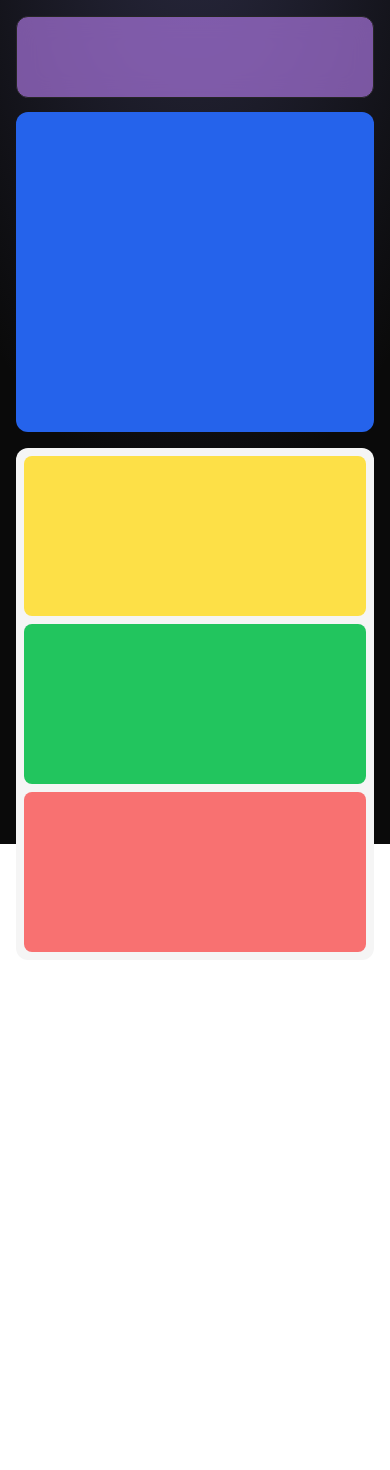
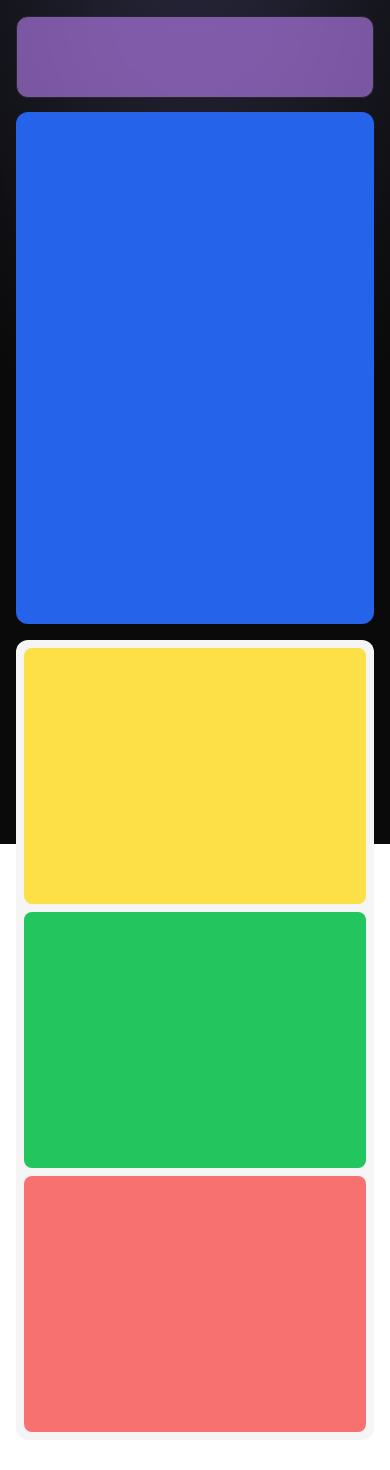
Before and after one commit to chiwantha/Responsive-Layout, a React (Vite) app: page / in a window 390 px wide. Shown: the top 1470 px of the page. Before the commit the page ends 1000 px from the top, so only its background shows below. Built offline with nearby package versions, Linux system fonts and the light colour scheme.

Commit message:
Finsh Responsive Hero

```diff
--- a/src/sections/Hero.jsx
+++ b/src/sections/Hero.jsx
@@ -5,12 +5,12 @@ const Hero = () => {
         <div className="grid grid-cols-1 gap-4 md:grid-cols-2">
           <div className="order-2 md:order-1 flex flex-col p-2 bg-neutral-100 rounded-xl">
             <div className="grid grid-cols-1 mb-2 gap-2 md:grid-cols-2">
-              <div className="bg-yellow-300 py-20 rounded-lg"></div>
-              <div className="bg-green-500 py-20 rounded-lg"></div>
+              <div className="bg-yellow-300 py-32 rounded-lg"></div>
+              <div className="bg-green-500 py-32 rounded-lg"></div>
             </div>
-            <div className="bg-red-400 py-20 rounded-lg"></div>
+            <div className="bg-red-400 py-32 rounded-lg"></div>
           </div>
-          <div className="order-1 md:order-2 py-40 bg-blue-600 rounded-xl"></div>
+          <div className="order-1 md:order-2 py-64 bg-blue-600 rounded-xl"></div>
         </div>
       </div>
     </div>
```
